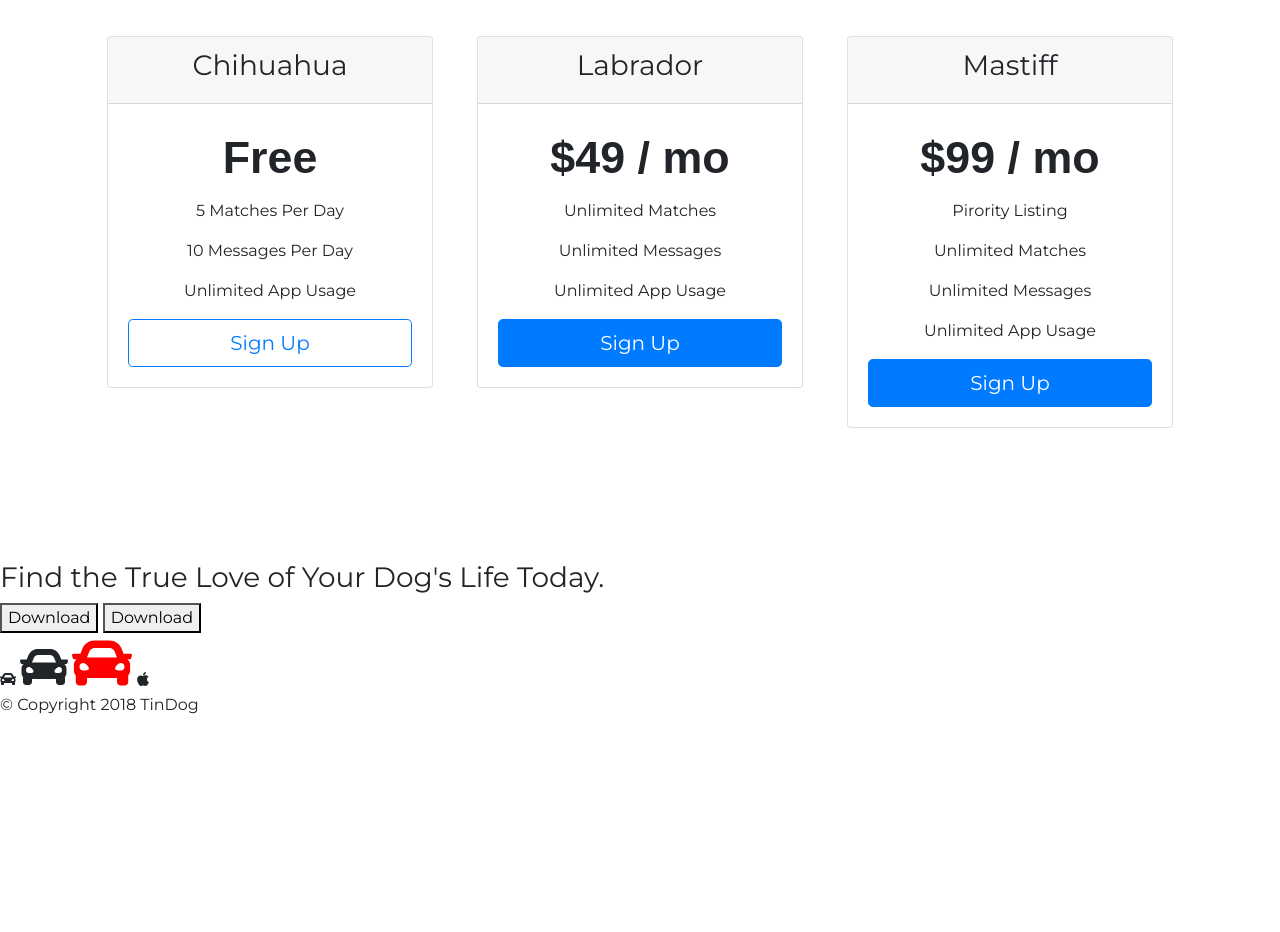
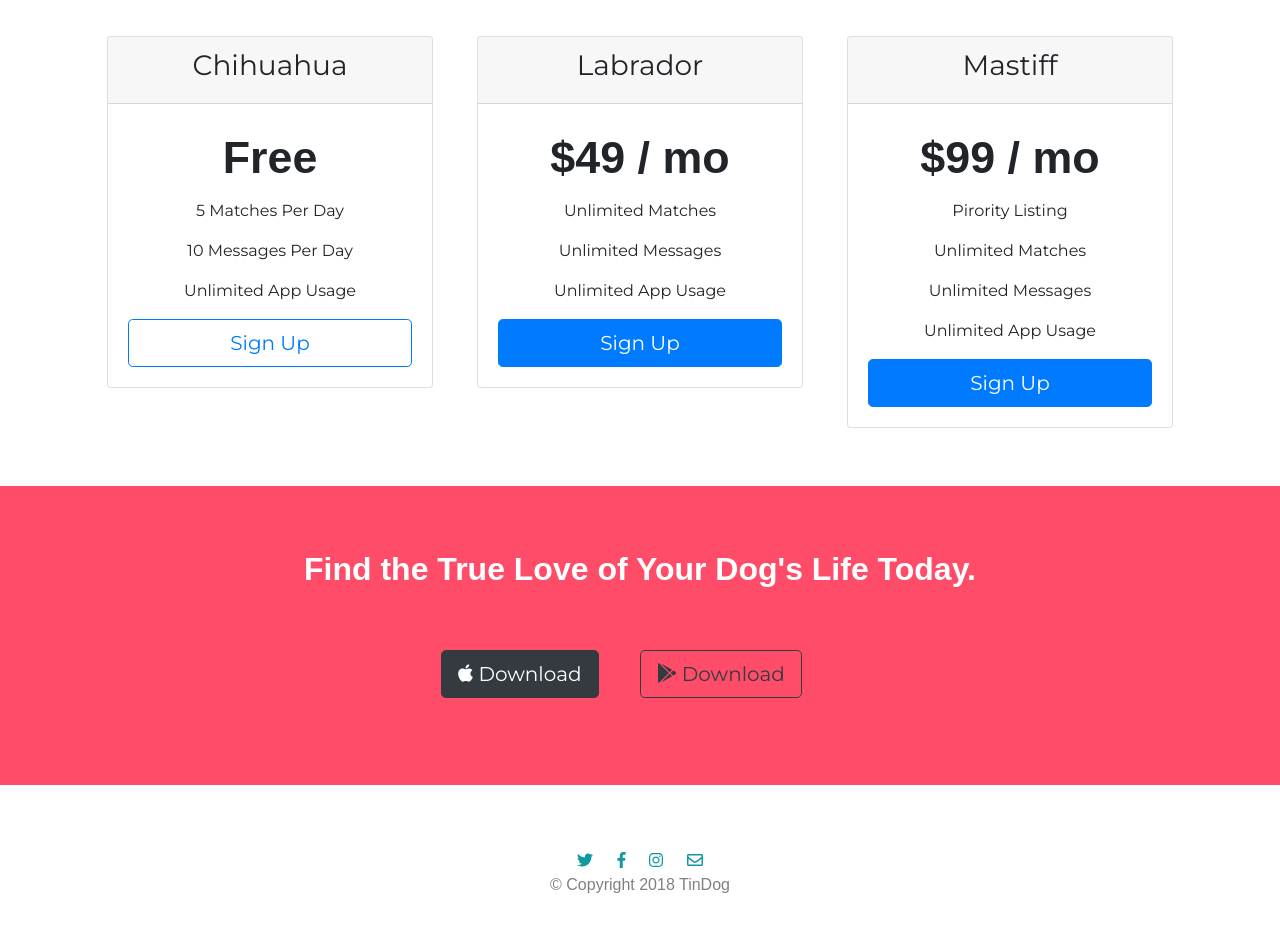
Before and after one commit to peoplewithnolife/TinDog, a plain HTML site: page index.html in a window 1280 px wide. Shown: the part 1936-2868 px from the top of the page. Before the commit the page ends 2669 px from the top, so only its background shows below. Drawn offline with nearby package versions, Linux system fonts and the light colour scheme.

Commit message:
sortof complete maybe

```diff
--- a/css/styles.css
+++ b/css/styles.css
@@ -126,7 +126,7 @@ h2 {
 
 /* pricing */
 #pricing {
-  padding: 100px;
+  padding: 100px 100px 25px 100px;
   text-align: center;
 }
 .pricing-column {
@@ -134,3 +134,42 @@ h2 {
 }
 .card {
 }
+
+/* CTA */
+#cta {
+  background-color: #ff4c68;
+  padding: 5% 2% 2% 2%;
+  /* margin: 0 10% 0 10%; */
+  text-align: center;
+}
+
+.cta-h3 {
+  color: #ffffff;
+  font-family: 'Montserrat-Black', sans-serif;
+  font-size: 2rem;
+  font-weight: 900;
+  margin: 0 20% 0 20%
+}
+.cta-download-btn {
+  margin: 5% 3% 5% 0;
+}
+
+/* footer */
+#footer {
+  background-color: #fff;
+  padding: 5% 2% 2% 2%;
+  margin: 0 10% 0 10%;
+  text-align: center;
+}
+.footer-icon {
+  color: #11999E;
+  margin: 0 1% 0 1%;
+}
+.footer-icon:hover {
+  color: #EAF6F6;
+}
+.copyright {
+  font-family: "Montserrat-Light", sans-serif;
+  /* color: #EAF6F6; */
+  color: gray;
+}
--- a/index.html
+++ b/index.html
@@ -30,13 +30,13 @@
         <div class="collapse navbar-collapse" id="navbarTogglerDemo2">
           <ul class="navbar-nav ml-auto">
             <li class="nav-item">
-              <a class="nav-link" href="">Contact</a>
+              <a class="nav-link" href="#footer">Contact</a>
             </li>
             <li class="nav-item">
-              <a class="nav-link" href="">Pricing</a>
+              <a class="nav-link" href="#pricing">Pricing</a>
             </li>
             <li class="nav-item">
-              <a class="nav-link" href="">Download</a>
+              <a class="nav-link" href="#cta">Download</a>
             </li>
           </ul>
         </div>
@@ -187,24 +187,27 @@
 
   <section id="cta">
 
-    <h3>Find the True Love of Your Dog's Life Today.</h3>
-    <button type="button">Download</button>
-    <button type="button">Download</button>
-
+    <h3 class="cta-h3">Find the True Love of Your Dog's Life Today.</h3>
+    <button type="button" class="btn btn-dark btn-lg cta-download-btn"><i class="fab fa-apple"></i> Download</button>
+    <button type="button" class="btn btn-outline-dark btn-lg cta-download-btn"><i class="fab fa-google-play"></i> Download</button>
   </section>
 
 
-  <i class="fa fa-car"></i>
-  <i class="fa fa-car" style="font-size:48px;"></i>
-  <i class="fa fa-car" style="font-size:60px;color:red;"></i>
-  <i class="fab fa-apple"></i>
   <!-- Footer -->
 
   <footer id="footer">
-
-    <p>© Copyright 2018 TinDog</p>
+    <a href="https://en.wikipedia.org/wiki/Droopy"><i class="fab fa-twitter footer-icon"></i></a>
+    <a href="https://en.wikipedia.org/wiki/Moe_Howard"><i class="fab fa-facebook-f footer-icon"></i></a>
+    <a href="https://en.wikipedia.org/wiki/Yosemite_Sam"><i class="fab fa-instagram footer-icon"></i></a>
+    <a href="https://en.wikipedia.org/wiki/Yugo"><i class="far fa-envelope footer-icon"></i></a>
+    <p class="copyright">© Copyright 2018 TinDog</p>
 
   </footer>
+
+  <!-- <i class="fa fa-car"></i>
+  <i class="fa fa-car" style="font-size:48px;"></i>
+  <i class="fa fa-car" style="font-size:60px;color:red;"></i> -->
+
 </body>
 
 </html>
```
